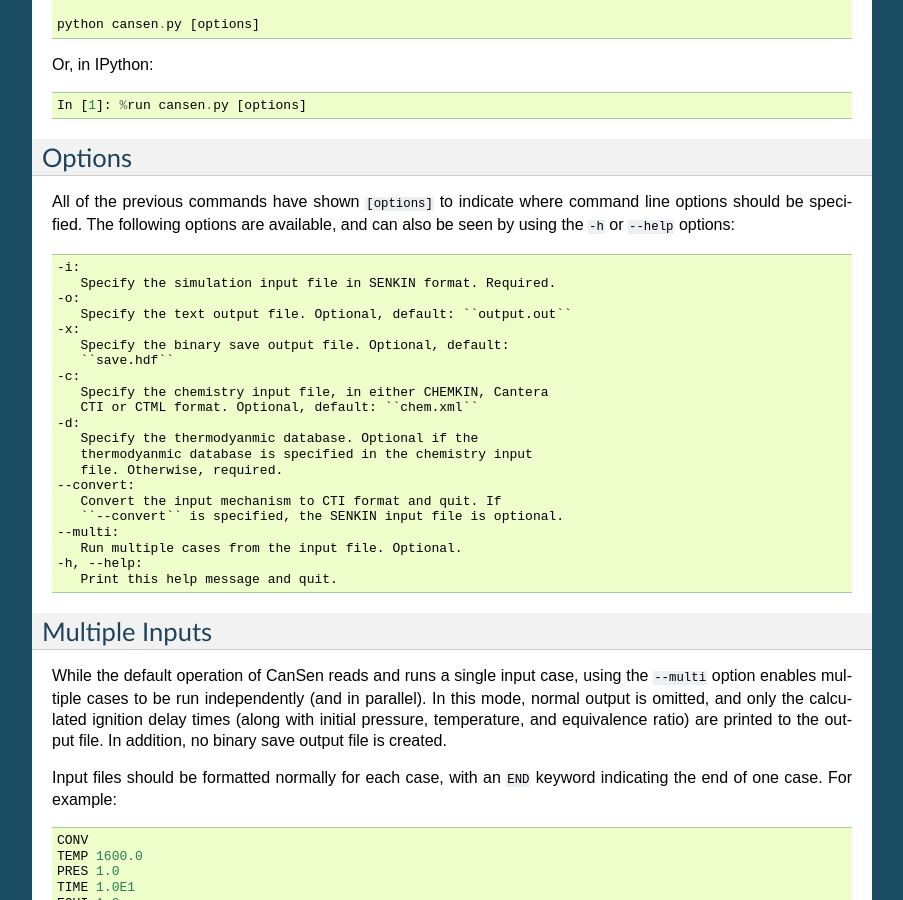
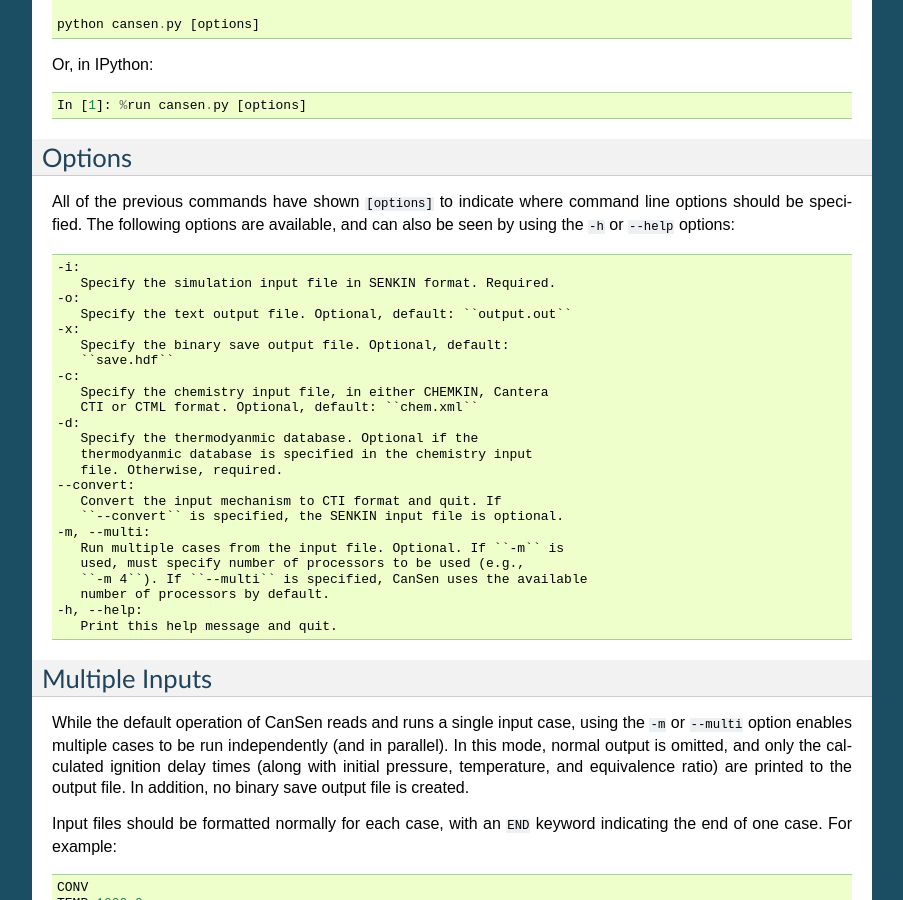
Before and after one commit to bryanwweber/CanSen, a Sphinx documentation site: the page built from docs/usage.rst, in a window 1280 px wide and 900 px high, scrolled down 631 px. Shown: the whole window, without its empty margins (198-1101 px from the left). Built offline with Sphinx 7.4.7, drawn with Linux system fonts in a browser that asks for light colours.

Commit message:
Can now specify number of processors to use with '-m' option.
When using the '-m' option, must specify the number of processors
to use (like '-m 4'). This limits the number of processors used at
a time by CanSen. Alternatively, if '--multi' is specified, CanSen
uses the available number of processors by default.

```diff
--- a/docs/usage.rst
+++ b/docs/usage.rst
@@ -71,8 +71,11 @@ options::
      --convert:
         Convert the input mechanism to CTI format and quit. If
         ``--convert`` is specified, the SENKIN input file is optional.
-     --multi:
-        Run multiple cases from the input file. Optional.
+     -m, --multi:
+        Run multiple cases from the input file. Optional. If ``-m`` is
+        used, must specify number of processors to be used (e.g.,
+        ``-m 4``). If ``--multi`` is specified, CanSen uses the available
+        number of processors by default.
      -h, --help:
         Print this help message and quit.
 
@@ -80,11 +83,11 @@ Multiple Inputs
 ===============
 
 While the default operation of CanSen reads and runs a single input case,
-using the ``--multi`` option enables multiple cases to be run independently
-(and in parallel). In this mode, normal output is omitted, and only the
-calculated ignition delay times (along with initial pressure, temperature,
-and equivalence ratio) are printed to the output file. In addition, no
-binary save output file is created.
+using the ``-m`` or ``--multi`` option enables multiple cases to be run
+independently (and in parallel). In this mode, normal output is omitted,
+and only the calculated ignition delay times (along with initial pressure,
+temperature, and equivalence ratio) are printed to the output file. In
+addition, no binary save output file is created.
 
 Input files should be formatted normally for each case, with an ``END``
 keyword indicating the end of one case. For example::
```
Also changed, not shown: cansen.py (+14 -4 lines), utils.py (+6 -2 lines).
